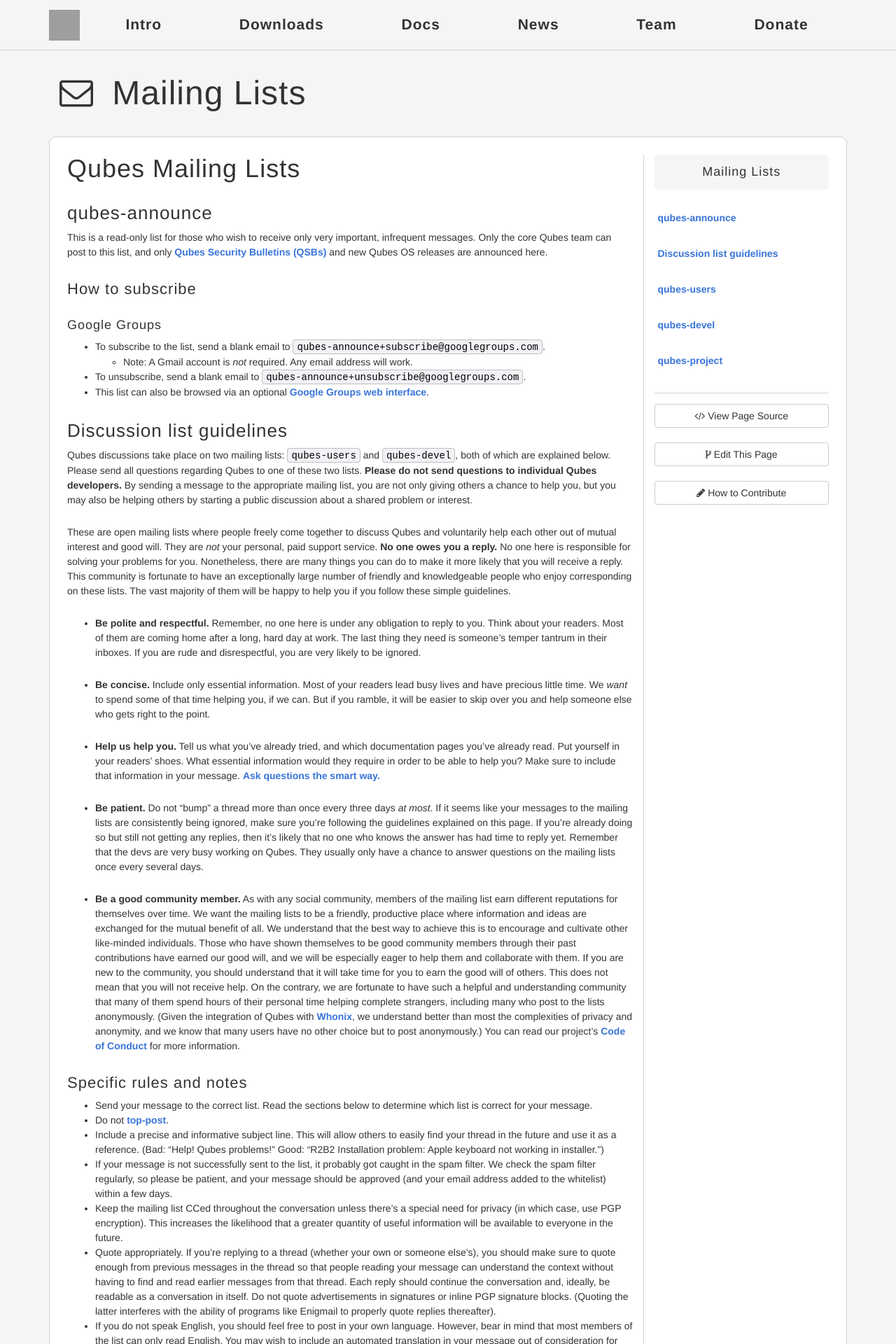
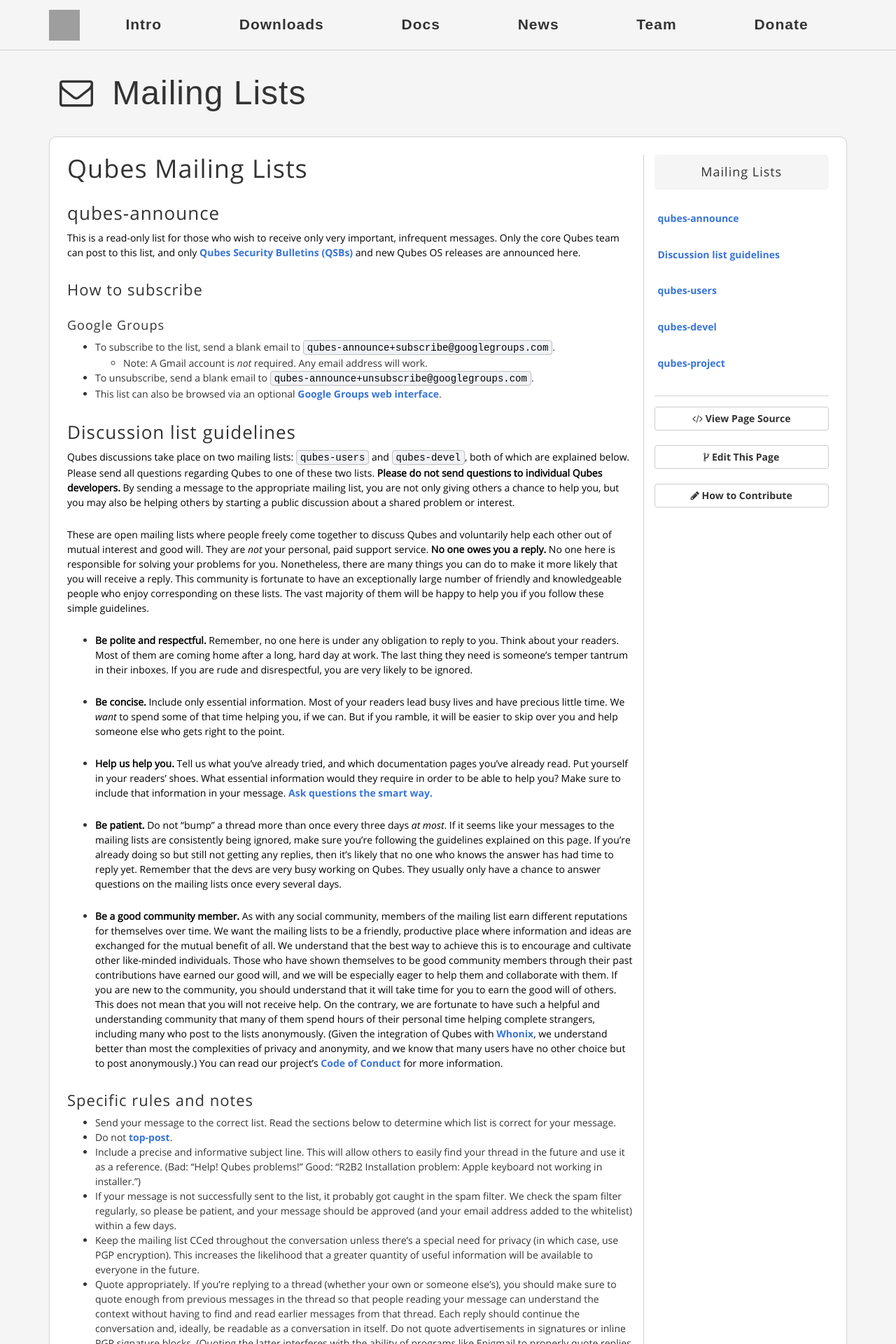
Before and after one commit to QubesOS/qubesos.github.io, a Jekyll site: the page built from pages/mailing-lists.md, in a window 1280 px wide. Shown: the top 1920 px of the page at 70% size. Built offline with Jekyll 4.4.1, drawn with Linux system fonts in a browser that asks for light colours; some web fonts are replaced; grey boxes are pictures that could not be loaded.

Commit message:
Fix typos in font names; attempt to make more legible

```diff
--- a/_sass/_base.scss
+++ b/_sass/_base.scss
@@ -125,7 +125,7 @@ p {
   margin: 0 0 25px;
   font-size: 14px;
   line-height: 1.5;
-  color: $gray-base;
+  color: $color-black;
 }
 
 
--- a/_sass/_footer.scss
+++ b/_sass/_footer.scss
@@ -15,6 +15,7 @@
 
   p, a {
     color: $gray-darker;
+    font-family: Arial, sans-serif;
     font-size: 14px;
     font-weight: normal;
   }
--- a/_sass/_variables.scss
+++ b/_sass/_variables.scss
@@ -62,7 +62,7 @@ $font-ostrich-heavy: "Ostrich Heavy";
 //## Gray and brand colors for use across Bootstrap.
 
 $gray-base:              #333333 !default;
-$gray-darker:            #888888 !default;
+$gray-darker:            #666666 !default;
 $gray-dark:              #8e8e95 !default;
 $gray:                   #bfbfbf !default;
 $gray-light:             #d2d2d2 !default;
--- a/css/main.scss
+++ b/css/main.scss
@@ -4,24 +4,24 @@
 @charset "utf-8";
 
 // Custom - Fonts
-$base-font-family: Helvetica, Arial, sans-serif;
-$base-font-family-italic: Helvetica, Arial, sans-serif;
-$base-font-family-bold: Helvetica, Arial, sans-serif;
-$base-font-family-bold-italic: "Opens Sans Bold Italic", "Helvetica Neue", Helvetica, Arial, sans-serif;
+$base-font-family: "Open Sans", Arial, sans-serif;
+$base-font-family-italic: "Open Sans Italic", Arial, sans-serif;
+$base-font-family-bold: "Open Sans Bold", Arial, sans-serif;
+$base-font-family-bold-italic: "Open Sans Bold Italic", Arial, sans-serif;
 $base-font-size:   14px;
 $small-font-size:  $base-font-size * 0.85;
 $base-line-height: 1.5;
 
-$ostrich: "Ostrich Medium", "Helvetica Neue", Helvetica, Arial, sans-serif;
-$ostrich-heavy: "Ostrich Heavy", "Helvetica Neue", Helvetica, Arial, sans-serif;
+$ostrich: "Ostrich Medium", Arial, sans-serif;
+$ostrich-heavy: "Ostrich Heavy", Arial, sans-serif;
 
-$open-sans: "Opens Sans", "Helvetica Neue", Helvetica, Arial, sans-serif;
-$open-sans-italic: "Opens Sans Italic", "Helvetica Neue", Helvetica, Arial, sans-serif;
-$open-sans-bold: "Opens Sans Bold", "Helvetica Neue", Helvetica, Arial, sans-serif;
-$open-sans-bold-italic: "Opens Sans Bold Italic", "Helvetica Neue", Helvetica, Arial, sans-serif;
+$open-sans: "Open Sans", Arial, sans-serif;
+$open-sans-italic: "Open Sans Italic", Arial, sans-serif;
+$open-sans-bold: "Open Sans Bold", Arial, sans-serif;
+$open-sans-bold-italic: "Open Sans Bold Italic", Arial, sans-serif;
 
 $color-white: #FFFFFF;
-$color-black: #111111;
+$color-black: #000000;
 $color-code-bg: #F0F2F5;
 $color-qube-dark: #99bfff;
 $color-qube-middle: #63a0ff;
```
